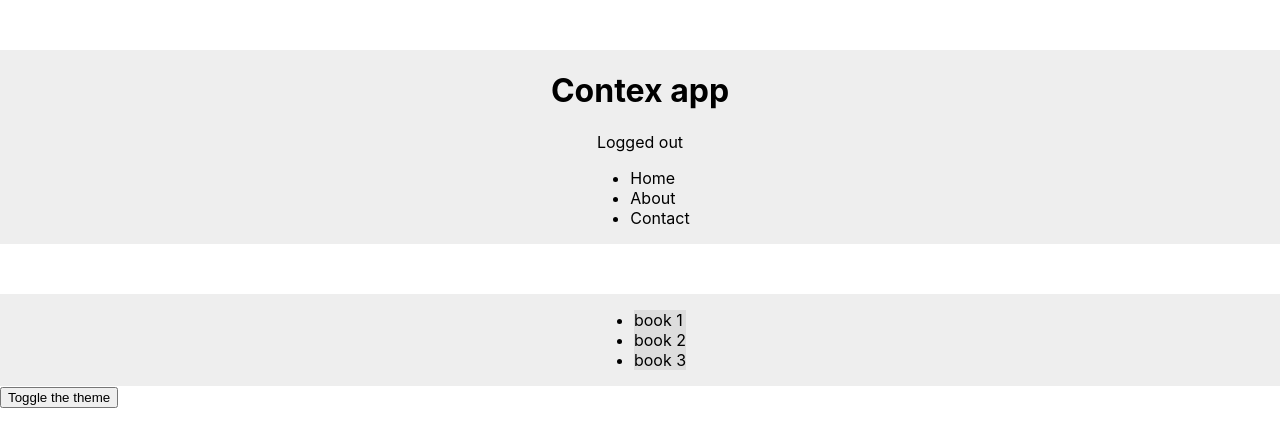
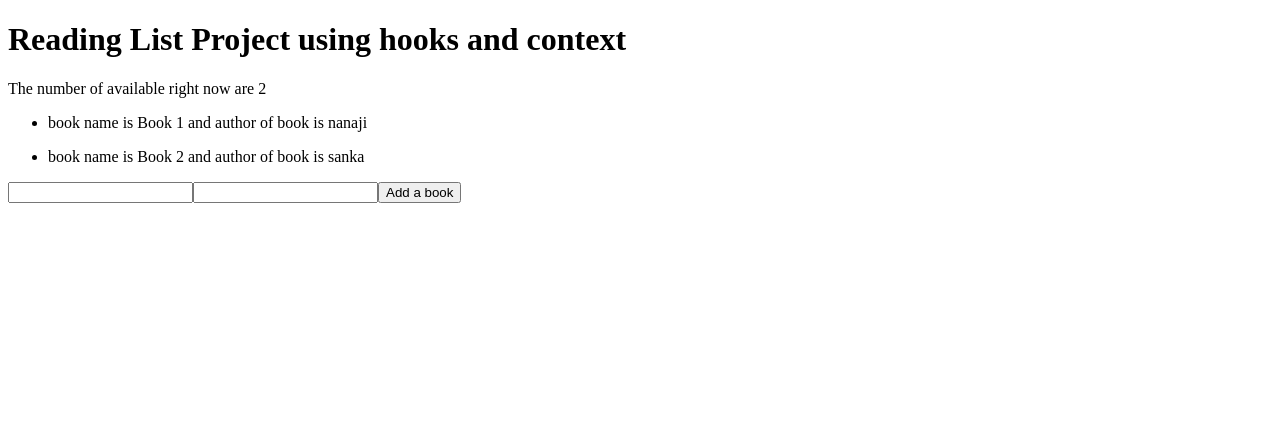
Before and after one commit to nanaji0133/ReactJS-Course, a React (Create React App) app: page / in a window 1280 px wide. Shown: the top 446 px of the page. Built offline with nearby package versions, Linux system fonts and the light colour scheme.

Commit message:
reading list project with hooks and context

```diff
--- a/src/App.js
+++ b/src/App.js
@@ -1,30 +1,21 @@
-import React from 'react';
-import BookList from "./components/BookList";
-import Navbar from "./components/Navbar";
-import ThemeToggle from "./components/ThemeToggle";
-import AuthContextProvider from "./context/AuthContext";
+import React, { Component } from 'react';
+import BookList from './components/BookList';
+import Navbar from './components/Navbar';
 import BookContextProvider from './context/BookContext';
-import ThemeContextProvider from "./context/ThemeContext";
-import "./index.css";
 
-function App ()
+class App extends Component
 {
-    return (
-        <div>
+    render ()
+    {
+        return (
             <div>
-                <ThemeContextProvider>
-                    <AuthContextProvider>
-                        <Navbar />
-                        <BookContextProvider>
-                            <BookList />
-                        </BookContextProvider>
-                    </AuthContextProvider>
-                    <ThemeToggle />
-                </ThemeContextProvider>
+                <BookContextProvider>
+                    <Navbar />
+                    <BookList />
+                </BookContextProvider>
             </div>
-            {/* <SongList /> */ }
-        </div>
-    );
+        );
+    }
 }
 
 export default App;
--- /dev/null
+++ b/src/components/BookDetail.js
@@ -0,0 +1,18 @@
+import React, { useContext } from 'react';
+import { BookContext } from '../context/BookContext';
+
+
+const BookDetail = (props) =>
+{
+    const { removeBook } = useContext(BookContext);
+
+    return (
+        <div>
+            <ul>
+                <li onClick={ () => removeBook(props.book.id) }>book name is { props.book.title } and author of book is { props.book.author }</li>
+            </ul>
+        </div>
+    );
+};
+
+export default BookDetail;
--- /dev/null
+++ b/src/components/BookForm.js
@@ -0,0 +1,28 @@
+import React, { useContext, useState } from 'react';
+import { BookContext } from '../context/BookContext';
+
+
+const BookForm = (props) =>
+{
+
+    const { addBook } = useContext(BookContext);
+
+    const [title, setTitle] = useState("");
+    const [author, setAuthor] = useState("");
+
+    const handleSubmit = (e) =>
+    {
+        e.preventDefault();
+        addBook(title, author);
+    };
+
+    return (
+        <form onSubmit={ handleSubmit }>
+            <input type="text" name="title" value={ title } onChange={ (e) => setTitle(e.target.value) } />
+            <input type="text" name="author" value={ author } onChange={ (e) => setAuthor(e.target.value) } />
+            <button>Add a book</button>
+        </form>
+    );
+};
+
+export default BookForm;
--- a/src/components/BookList.js
+++ b/src/components/BookList.js
@@ -1,21 +1,18 @@
 import React, { useContext } from 'react';
 import { BookContext } from '../context/BookContext';
-import { ThemeContex } from '../context/ThemeContext';
-
-
+import BookDetail from './BookDetail';
+import BookForm from './BookForm';
 
 const BookList = () =>
 {
-    const { isLight, light, dark } = useContext(ThemeContex);
     const { books } = useContext(BookContext);
-    const theme = isLight ? light : dark;
+    return (
+        <div>
+            { books.length !== 0 ? books.map(book => <BookDetail book={ book } key={ book.id } />)
+                : "No books to read" }
 
-    return (
-        <div className="booklist"
-            style={ { backgroundColor: theme.bg, color: theme.syntex } }>
-            <ul>
-                { books.map(book => <li key={ book.id } style={ { backgroundColor: theme.ui } }>{ book.title }</li>) }
-            </ul>
+            <BookForm />
+
         </div>
     );
 };
--- a/src/components/Navbar.js
+++ b/src/components/Navbar.js
@@ -1,25 +1,13 @@
 import React, { useContext } from 'react';
-import { AuthContex } from '../context/AuthContext';
-import { ThemeContex } from '../context/ThemeContext';
+import { BookContext } from '../context/BookContext';
 
-
-const Navbar = () =>
+const Navbar = (props) =>
 {
-    const { isLight, light, dark } = useContext(ThemeContex);
-    const { isAuthenticated, handleAuthChange } = useContext(AuthContex);
-    const theme = isLight ? light : dark;
+    const { books } = useContext(BookContext);
     return (
-        <div className="navbar"
-            style={ { backgroundColor: theme.bg, color: theme.syntex } }>
-            <h1>Contex app</h1>
-            <div onClick={ handleAuthChange }>
-                { isAuthenticated ? "Logged in" : "Logged out" }
-            </div>
-            <ul>
-                <li>Home</li>
-                <li>About</li>
-                <li>Contact</li>
-            </ul>
+        <div>
+            <h1>Reading List Project using hooks and context</h1>
+            <p>The number of available right now are { books.length }</p>
         </div>
     );
 };
--- a/src/components/ThemeToggle.js
+++ /dev/null
@@ -1,13 +0,0 @@
-import React, { useContext } from 'react';
-import { ThemeContex } from '../context/ThemeContext';
-
-
-const ThemeToggle = () =>
-{
-    const { handleChange } = useContext(ThemeContex);
-    return (
-        <button onClick={ handleChange }>Toggle the theme</button>
-    );
-};
-
-export default ThemeToggle;
--- a/src/context/AuthContext.js
+++ /dev/null
@@ -1,23 +0,0 @@
-import React, { Component, createContext } from 'react';
-
-export const AuthContex = createContext();
-
-class AuthContextProvider extends Component
-{
-    state = { isAuthenticated: false };
-
-    handleAuthChange = (event) =>
-    {
-        this.setState({ isAuthenticated: !this.state.isAuthenticated });
-    };
-    render ()
-    {
-        return (
-            <AuthContex.Provider value={ { ...this.state, handleAuthChange: this.handleAuthChange } }>
-                { this.props.children }
-            </AuthContex.Provider >
-        );
-    }
-}
-
-export default AuthContextProvider;
--- a/src/context/BookContext.js
+++ b/src/context/BookContext.js
@@ -1,16 +1,28 @@
 import React, { createContext, useState } from 'react';
-
+import uuid from "uuid/dist/v1";
 export const BookContext = createContext();
 
 const BookContextProvider = (props) =>
 {
+
     const [books, setBooks] = useState([
-        { title: "book 1", id: 1 },
-        { title: "book 2", id: 2 },
-        { title: "book 3", id: 3 },
+        { title: "Book 1", author: "nanaji", id: 1 },
+        { title: "Book 2", author: "sanka", id: 2 },
     ]);
+
+    const addBook = (title, author) =>
+    {
+
+        setBooks([...books, { title, author, id: uuid() }]);
+    };
+
+    const removeBook = (id) =>
+    {
+        setBooks(books.filter(book => book.id !== id));
+    };
+
     return (
-        <BookContext.Provider value={ { books } }>
+        <BookContext.Provider value={ { books, addBook, removeBook } } >
             { props.children }
         </BookContext.Provider>
     );
--- a/src/context/ThemeContext.js
+++ /dev/null
@@ -1,29 +0,0 @@
-
-
-import React, { Component, createContext } from 'react';
-
-export const ThemeContex = createContext();
-
-class ThemeContexProvider extends Component
-{
-    state = {
-        isLight: true,
-        light: { syntax: "#555", ui: "#ddd", bg: "#eee" },
-        dark: { syntax: "#ddd", ui: "#333", bg: "#555" }
-    };
-
-    handleChange = (event) =>
-    {
-        this.setState({ isLight: !this.state.isLight });
-    };
-    render ()
-    {
-        return (
-            <ThemeContex.Provider value={ { ...this.state, handleChange: this.handleChange } }>
-                { this.props.children }
-            </ThemeContex.Provider>
-        );
-    }
-}
-
-export default ThemeContexProvider;
```
Also changed, not shown: src/components/Hooks/NewSongForm.js (deleted, +0 -30 lines), src/components/Hooks/SongList.js (deleted, +0 -39 lines).
